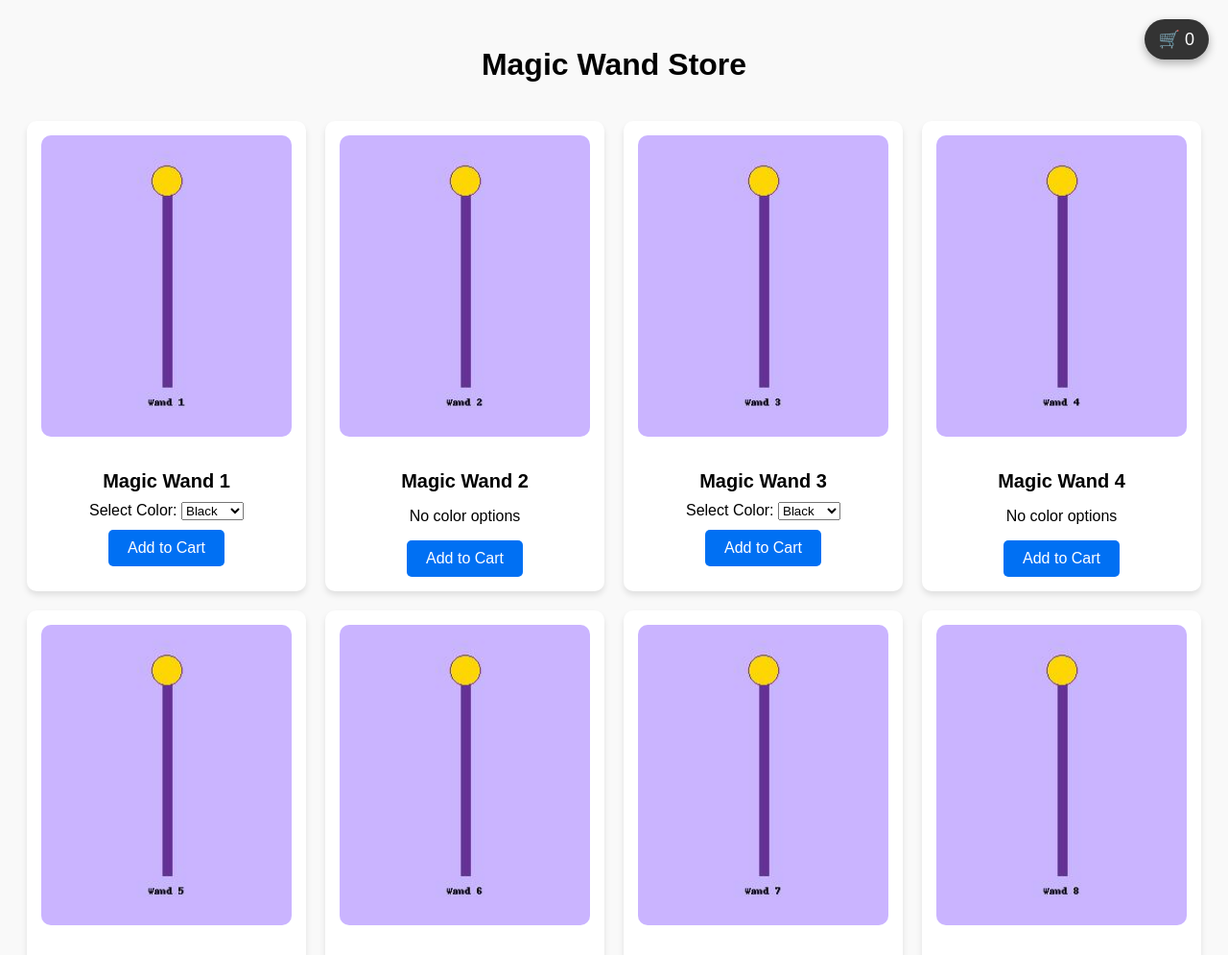
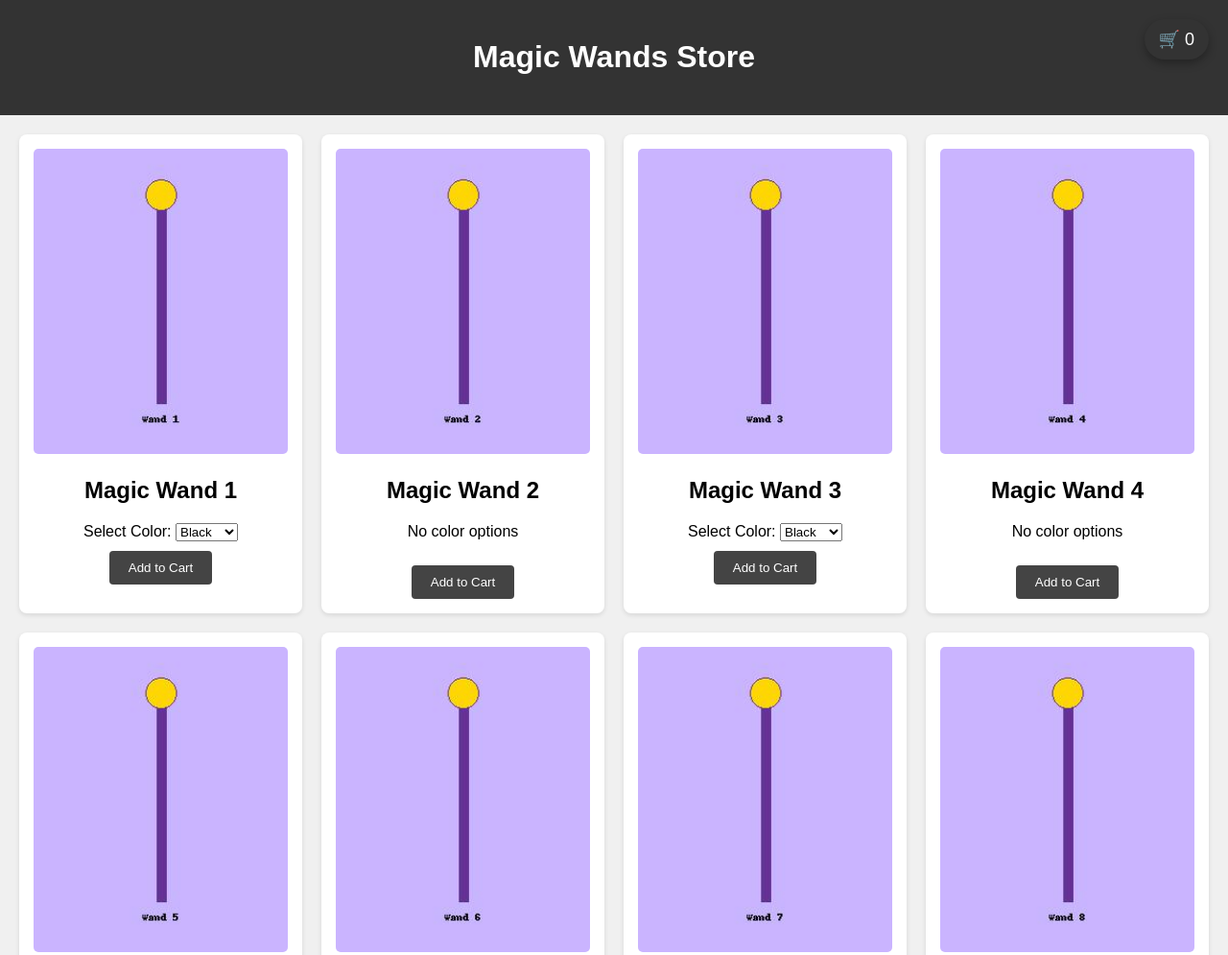
Before and after one commit to fhoebec/magic-wands-store, a plain HTML site: page index.html in a window 1280 px wide. Shown: the top 995 px of the page at 96% size. Drawn offline with Linux system fonts and the light colour scheme.

Commit message:
Add files via upload

```diff
--- a/index.html
+++ b/index.html
@@ -4,13 +4,28 @@
 <head>
     <meta charset="UTF-8">
     <meta name="viewport" content="width=device-width, initial-scale=1.0">
-    <title>Magic Wand Store</title>
+    <title>Magic Wands Store</title>
     <link rel="stylesheet" href="styles.css">
 </head>
 <body>
-    <h1>Magic Wand Store</h1>
-    <div id="product-grid"></div>
-    <div id="cart-icon">🛒 <span id="cart-count">0</span></div>
+    <header>
+        <h1>Magic Wands Store</h1>
+    </header>
+
+    <main>
+        <div id="product-grid" class="product-grid">
+            <!-- Products will be injected here by script.js -->
+        </div>
+    </main>
+
+    <footer>
+        <p>&copy; 2025 Magic Wands Store</p>
+    </footer>
+
     <script src="script.js"></script>
+    <div id="cart-icon">
+    🛒 <span id="cart-count">0</span>
+	</div>
+
 </body>
 </html>
--- a/script.js
+++ b/script.js
@@ -1,5 +1,3 @@
-
-document.addEventListener('DOMContentLoaded', () => {
 const wands = Array.from({ length: 30 }, (_, i) => {
     const hasColors = i % 2 === 0;
     return {
@@ -10,9 +8,8 @@ document.addEventListener('DOMContentLoaded', () => {
 });
 
 const grid = document.getElementById('product-grid');
-    const cartCountElement = document.getElementById('cart-count');
-    const cartIcon = document.getElementById('cart-icon');
-    let cart = [];
+const cartCount = document.getElementById('cart-count');
+let cartItems = 0;
 
 wands.forEach(wand => {
     const card = document.createElement('div');
@@ -36,23 +33,15 @@ document.addEventListener('DOMContentLoaded', () => {
 
     const btn = card.querySelector('.add-to-cart-btn');
     btn.addEventListener('click', () => {
-            let selectedColor = wand.colors ? card.querySelector('select').value : "Default";
-            cart.push({ name: wand.name, color: selectedColor });
-            updateCartCount();
+        let selectedColor = "";
+        if (wand.colors) {
+            selectedColor = card.querySelector('select').value;
             alert(`${wand.name} in ${selectedColor} added to cart!`);
+        } else {
+            alert(`${wand.name} added to cart!`);
+        }
+
+        cartItems++;
+        cartCount.textContent = cartItems;
     });
 });
-
-    function updateCartCount() {
-        cartCountElement.textContent = cart.length;
-    }
-
-    cartIcon.addEventListener('click', () => {
-        if (cart.length === 0) {
-            alert('Your cart is empty!');
-        } else {
-            const cartDetails = cart.map(item => `${item.name} - ${item.color}`).join('\n');
-            alert(`Items in Cart:\n${cartDetails}`);
-        }
-    });
-});
--- a/styles.css
+++ b/styles.css
@@ -1,56 +1,65 @@
 
 body {
     font-family: Arial, sans-serif;
-    padding: 20px;
-    background: #f9f9f9;
+    margin: 0;
+    background: #f0f0f0;
 }
 
-h1 {
+header {
+    background-color: #333;
+    color: white;
+    padding: 20px;
     text-align: center;
-    margin-bottom: 40px;
 }
 
-#product-grid {
+main {
+    padding: 20px;
+}
+
+.product-grid {
     display: grid;
-    grid-template-columns: repeat(auto-fit, minmax(250px, 1fr));
+    grid-template-columns: repeat(auto-fill, minmax(250px, 1fr));
     gap: 20px;
 }
 
 .product-card {
     background: white;
-    border-radius: 10px;
     padding: 15px;
-    box-shadow: 0 4px 6px rgba(0,0,0,0.1);
+    border-radius: 8px;
     text-align: center;
+    box-shadow: 0 2px 5px rgba(0,0,0,0.1);
 }
 
 .product-card img {
     width: 100%;
-    border-radius: 10px;
-    margin-bottom: 15px;
-}
-
-.product-card h2 {
-    font-size: 20px;
-    margin-bottom: 10px;
+    height: auto;
+    border-radius: 5px;
 }
 
 .color-options {
-    margin-bottom: 10px;
+    margin-top: 10px;
 }
 
 button {
-    padding: 10px 20px;
-    background: #0070f3;
+    background-color: #444;
     color: white;
     border: none;
-    border-radius: 5px;
+    padding: 10px 20px;
+    margin-top: 10px;
     cursor: pointer;
-    font-size: 16px;
+    border-radius: 4px;
 }
 
 button:hover {
-    background: #005bb5;
+    background-color: #222;
+}
+
+footer {
+    text-align: center;
+    padding: 10px;
+    background-color: #333;
+    color: white;
+    margin-top: 20px;
 }
 
 #cart-icon {
```
Lines whose indentation alone changed are shown as unchanged.
